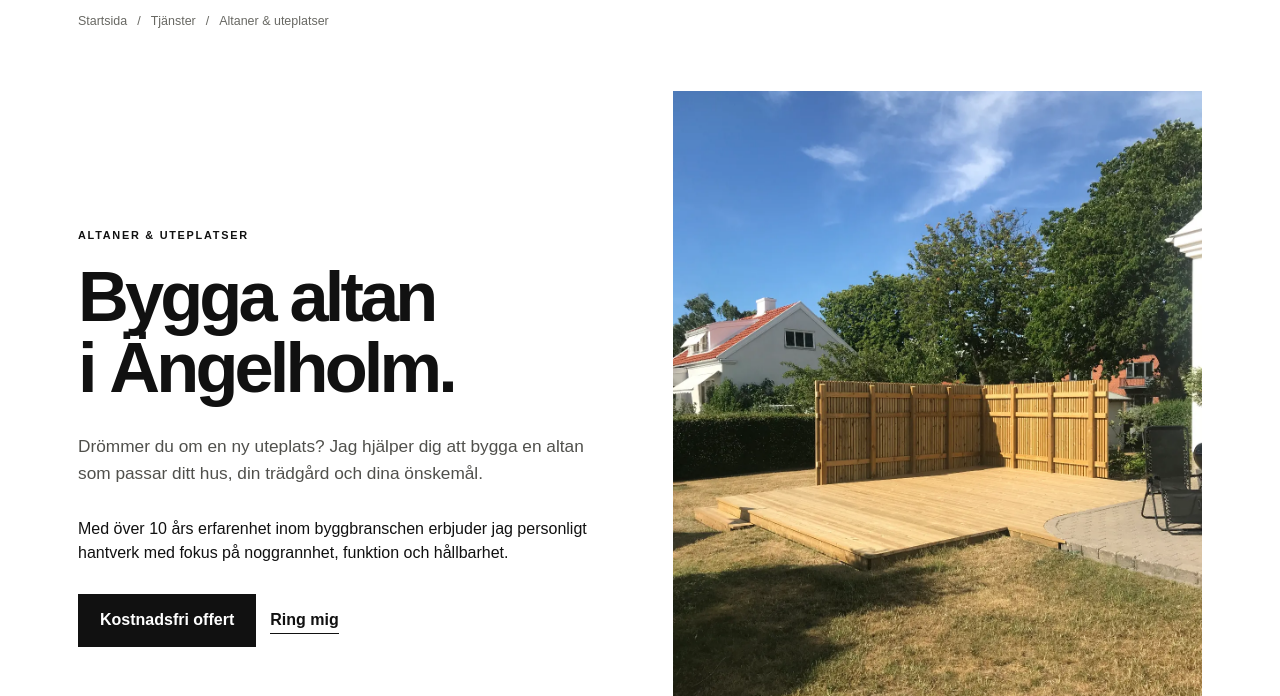
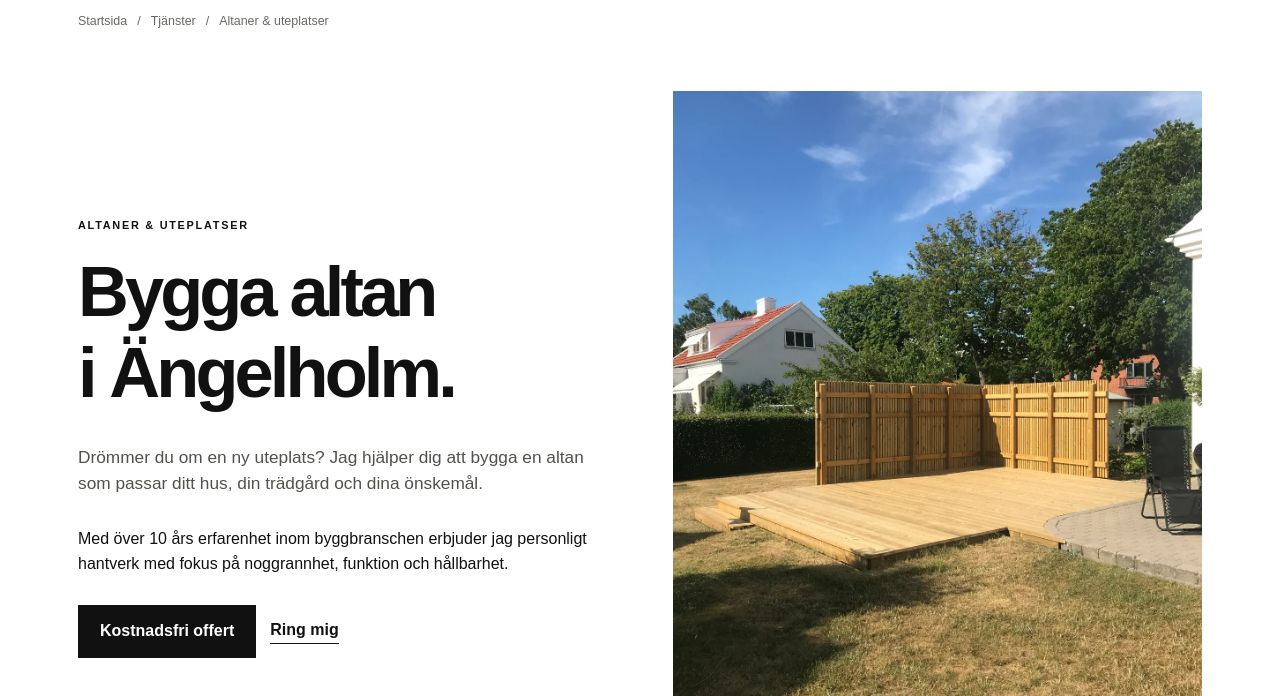
Before and after one commit to bergstrandfredrik/FBBygg, a plain HTML site: page tjanster/altaner/index.html in a window 1280 px wide. Shown: the part 104-800 px from the top of the page. Drawn offline with Linux system fonts and the light colour scheme.

Commit message:
Fix heading line height on service pages

```diff
--- a/style.css
+++ b/style.css
@@ -823,7 +823,7 @@ button:focus-visible {
 
 .service-hero h1 {
   font-size: clamp(2.8rem, 5.5vw, 5.5rem);
-  line-height: 1;
+  line-height: 1.15;
   letter-spacing: -0.055em;
   margin: 0;
 }
```
